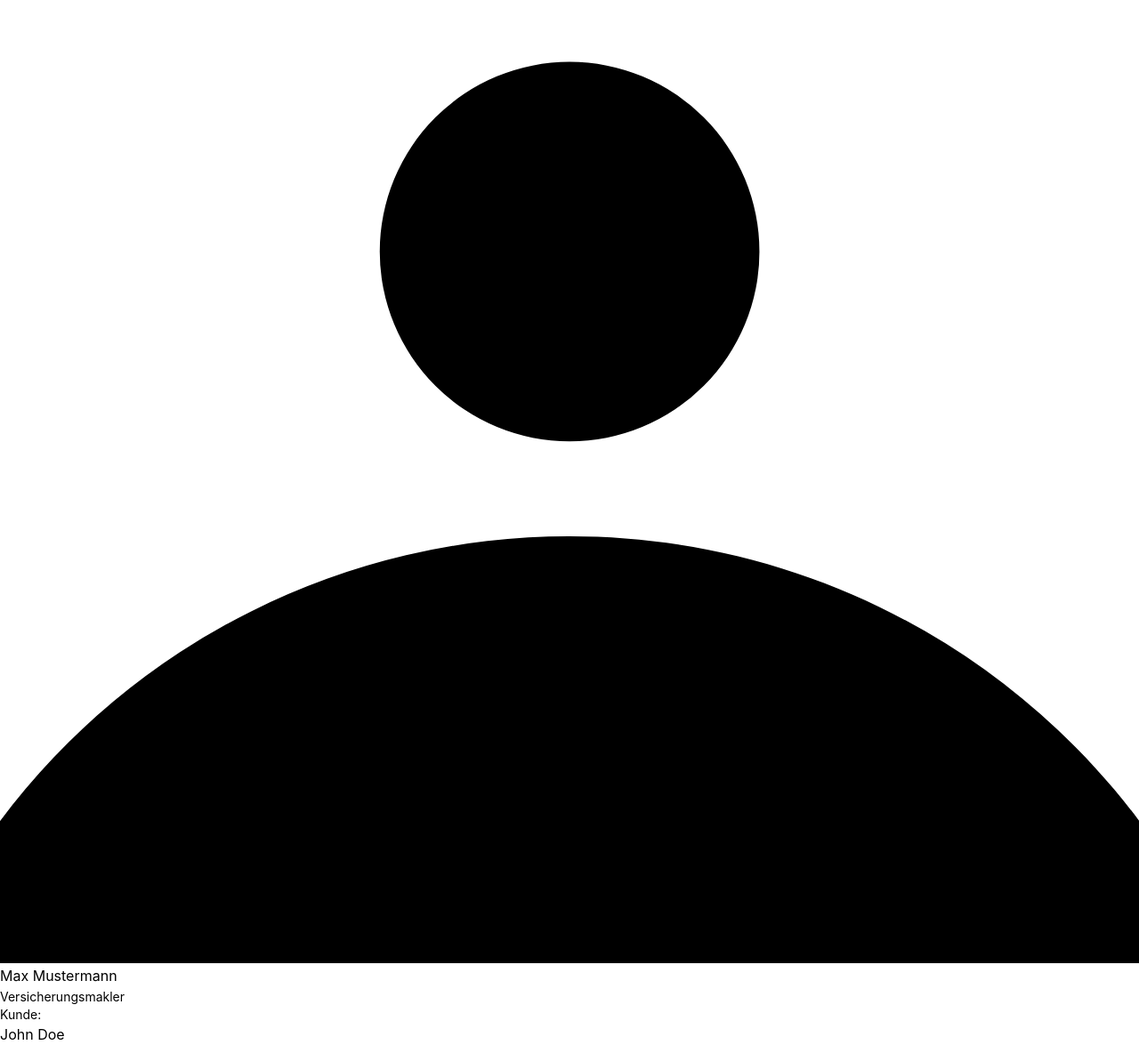
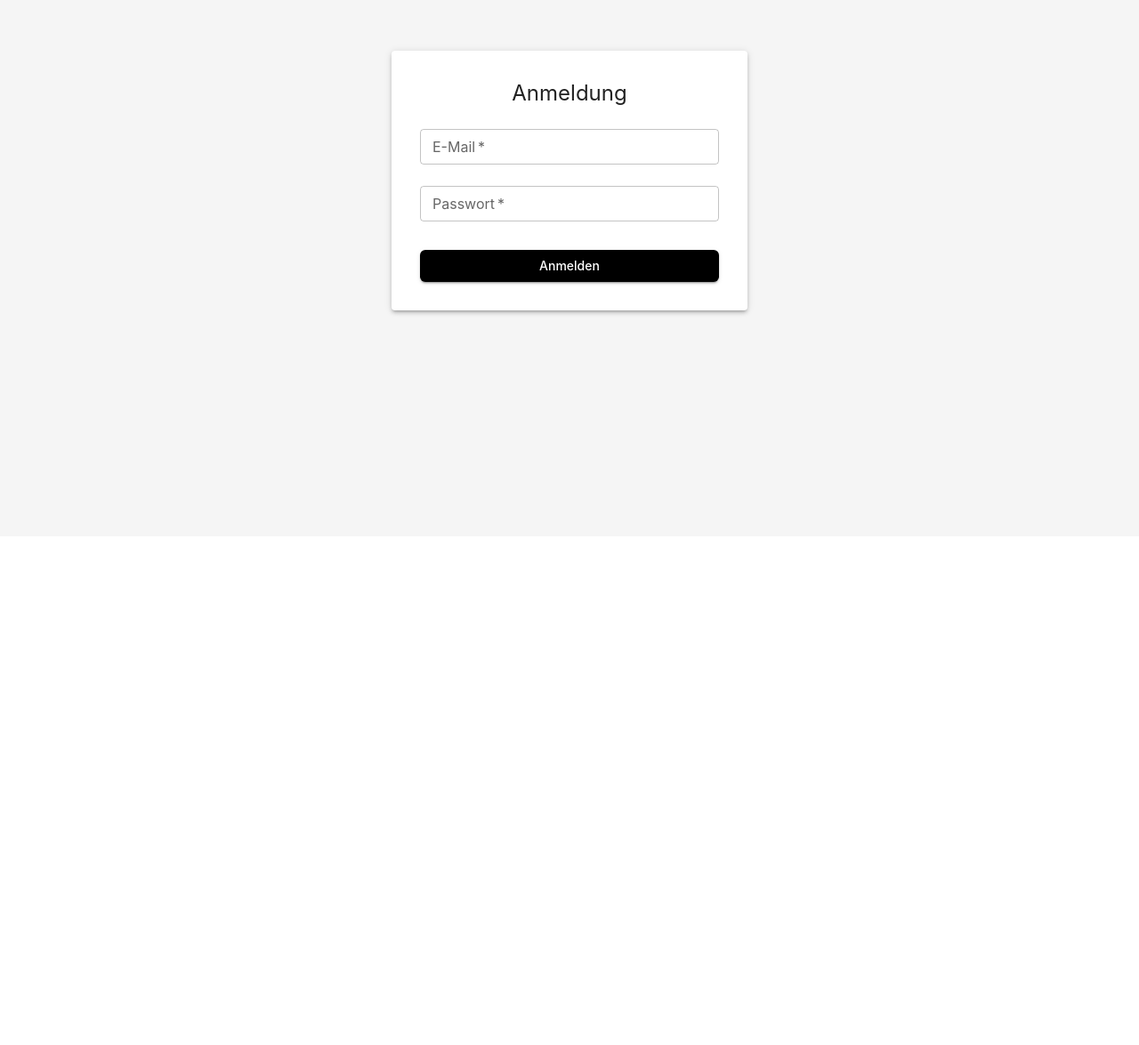
Before and after one commit to Akku-21/team-b-react-fe, a React (Vite) app: page /login in a window 1280 px wide. Shown: the part 197-1372 px from the top of the page at 89% size. After the commit the page ends 800 px from the top, so only its background shows below. Built offline with nearby package versions, Linux system fonts and the light colour scheme.

Commit message:
feat(auth): Füge geschützte Routen und Authentifizierungslogik hinzu

```diff
--- a/package.json
+++ b/package.json
@@ -20,7 +20,8 @@
     "react-dom": "^18.2.0",
     "react-input-mask": "^2.0.4",
     "react-router-dom": "^7.2.0",
-    "uuid": "^11.1.0"
+    "uuid": "^11.1.0",
+    "zustand": "^5.0.3"
   },
   "devDependencies": {
     "@eslint/js": "^9.9.1",
--- a/src/App.tsx
+++ b/src/App.tsx
@@ -5,8 +5,10 @@ import { BrowserRouter, Routes, Route } from "react-router-dom";
 import { theme } from "./theme";
 import CustomerTable from "./components/CustomerTable";
 import CustomerDataPage from "./pages/CustomerDataPage";
+import LoginPage from "./pages/LoginPage";
 import Header from "./components/Header";
 import { SnackbarProvider } from "./contexts/SnackbarContext";
+import ProtectedRoute from "./components/ProtectedRoute";
 
 function App() {
   return (
@@ -14,10 +16,30 @@ function App() {
       <LocalizationProvider dateAdapter={AdapterDayjs}>
         <SnackbarProvider>
           <BrowserRouter>
-            <Header />
             <Routes>
-              <Route path="/" element={<CustomerTable />} />
-              <Route path="/kundedaten/:customerId" element={<CustomerDataPage />} />
+              <Route path="/login" element={<LoginPage />} />
+              <Route
+                path="/"
+                element={
+                  <ProtectedRoute>
+                    <>
+                      <Header />
+                      <CustomerTable />
+                    </>
+                  </ProtectedRoute>
+                }
+              />
+              <Route
+                path="/kundedaten/:customerId"
+                element={
+                  <ProtectedRoute>
+                    <>
+                      <Header />
+                      <CustomerDataPage />
+                    </>
+                  </ProtectedRoute>
+                }
+              />
             </Routes>
           </BrowserRouter>
         </SnackbarProvider>
--- a/src/components/Header.tsx
+++ b/src/components/Header.tsx
@@ -1,5 +1,7 @@
 import React from "react";
-import { Box, Typography } from "@mui/material";
+import { Box, Typography, AppBar, Toolbar, Button } from "@mui/material";
+import { useAuthStore } from '../store/authStore';
+import { useNavigate } from 'react-router-dom';
 
 interface HeaderProps {
   agentName?: string;
@@ -7,43 +9,28 @@ interface HeaderProps {
   customerName?: string;
 }
 
-export default function Header({
-  agentName = "Max Mustermann",
-  agentRole = "Versicherungsmakler",
-  customerName = "John Doe",
-}: HeaderProps) {
+export default function Header() {
+  const { logout, user } = useAuthStore();
+  const navigate = useNavigate();
+
+  const handleLogout = () => {
+    logout();
+    navigate('/login');
+  };
+
   return (
-    <Box className="w-full bg-white border-b border-gray-200">
-      <Box className="max-w-[1400px] mx-auto px-6 py-4 flex justify-between items-center">
-        <Box className="flex items-center gap-3">
-          <div className="w-10 h-10 bg-gray-200 rounded-full overflow-hidden">
-            {/* Placeholder for agent image */}
-            <svg
-              className="w-full h-full text-gray-400"
-              fill="currentColor"
-              viewBox="0 0 24 24"
-            >
-              <path d="M24 20.993V24H0v-2.996A14.977 14.977 0 0112.004 15c4.904 0 9.26 2.354 11.996 5.993zM16.002 8.999a4 4 0 11-8 0 4 4 0 018 0z" />
-            </svg>
-          </div>
-          <Box>
-            <Typography variant="subtitle1" className="font-medium">
-              {agentName}
-            </Typography>
-            <Typography variant="body2" className="text-gray-600">
-              {agentRole}
-            </Typography>
-          </Box>
-        </Box>
-        <Box className="flex items-center gap-2">
-          <Typography variant="body2" className="text-gray-600">
-            Kunde:
-          </Typography>
-          <Typography variant="body1" className="font-medium">
-            {customerName}
-          </Typography>
-        </Box>
-      </Box>
-    </Box>
+    <AppBar position="static" sx={{ bgcolor: 'black', mb: 2 }}>
+      <Toolbar>
+        <Typography variant="h6" component="div" sx={{ flexGrow: 1 }}>
+          Versicherungsportal
+        </Typography>
+        <Typography variant="body1" sx={{ mr: 2 }}>
+          {user?.name}
+        </Typography>
+        <Button color="inherit" onClick={handleLogout}>
+          Abmelden
+        </Button>
+      </Toolbar>
+    </AppBar>
   );
 }
--- /dev/null
+++ b/src/components/ProtectedRoute.tsx
@@ -0,0 +1,17 @@
+import { Navigate, useLocation } from 'react-router-dom';
+import { useAuthStore } from '../store/authStore';
+
+interface ProtectedRouteProps {
+  children: React.ReactNode;
+}
+
+export default function ProtectedRoute({ children }: ProtectedRouteProps) {
+  const isAuthenticated = useAuthStore(state => state.isAuthenticated);
+  const location = useLocation();
+
+  if (!isAuthenticated) {
+    return <Navigate to="/login" state={{ from: location }} replace />;
+  }
+
+  return <>{children}</>;
+}
--- /dev/null
+++ b/src/pages/LoginPage.tsx
@@ -0,0 +1,98 @@
+import React, { useState } from 'react';
+import {
+  Box,
+  TextField,
+  Button,
+  Typography,
+  Paper,
+  CircularProgress
+} from '@mui/material';
+import { useNavigate } from 'react-router-dom';
+import { useAuthStore } from '../store/authStore';
+import { useSnackbar } from '../contexts/SnackbarContext';
+
+export default function LoginPage() {
+  const [email, setEmail] = useState('');
+  const [password, setPassword] = useState('');
+  const [isLoading, setIsLoading] = useState(false);
+  const login = useAuthStore(state => state.login);
+  const navigate = useNavigate();
+  const { showSnackbar } = useSnackbar();
+
+  const handleSubmit = async (e: React.FormEvent) => {
+    e.preventDefault();
+    setIsLoading(true);
+
+    try {
+      await login(email, password);
+      showSnackbar('Erfolgreich eingeloggt', 'success');
+      navigate('/');
+    } catch (error) {
+      showSnackbar('Ungültige Anmeldedaten', 'error');
+    } finally {
+      setIsLoading(false);
+    }
+  };
+
+  return (
+    <Box
+      sx={{
+        height: '100vh',
+        display: 'flex',
+        alignItems: 'center',
+        justifyContent: 'center',
+        bgcolor: '#f5f5f5'
+      }}
+    >
+      <Paper
+        elevation={3}
+        sx={{
+          p: 4,
+          width: '100%',
+          maxWidth: 400,
+        }}
+      >
+        <Typography variant="h5" component="h1" gutterBottom align="center">
+          Anmeldung
+        </Typography>
+        <Box component="form" onSubmit={handleSubmit}>
+          <TextField
+            fullWidth
+            label="E-Mail"
+            value={email}
+            onChange={(e) => setEmail(e.target.value)}
+            margin="normal"
+            type="email"
+            required
+          />
+          <TextField
+            fullWidth
+            label="Passwort"
+            value={password}
+            onChange={(e) => setPassword(e.target.value)}
+            margin="normal"
+            type="password"
+            required
+          />
+          <Button
+            fullWidth
+            type="submit"
+            variant="contained"
+            disabled={isLoading}
+            sx={{
+              mt: 3,
+              bgcolor: "black",
+              "&:hover": { bgcolor: "#333" }
+            }}
+          >
+            {isLoading ? (
+              <CircularProgress size={24} color="inherit" />
+            ) : (
+              'Anmelden'
+            )}
+          </Button>
+        </Box>
+      </Paper>
+    </Box>
+  );
+}
--- /dev/null
+++ b/src/store/authStore.ts
@@ -0,0 +1,71 @@
+import { create } from 'zustand';
+import { persist } from 'zustand/middleware';
+
+interface User {
+  id: string;
+  email: string;
+  name: string;
+}
+
+interface AuthState {
+  user: User | null;
+  token: string | null;
+  isAuthenticated: boolean;
+  login: (email: string, password: string) => Promise<void>;
+  logout: () => void;
+}
+
+// Mock user data
+const MOCK_USERS = [
+  {
+    id: '1',
+    email: 'admin@example.com',
+    password: 'admin123', // In real app, this would be hashed
+    name: 'Admin User'
+  }
+];
+
+export const useAuthStore = create<AuthState>()(
+  persist(
+    (set) => ({
+      user: null,
+      token: null,
+      isAuthenticated: false,
+
+      login: async (email: string, password: string) => {
+        // Simulate API call delay
+        await new Promise(resolve => setTimeout(resolve, 1000));
+
+        const user = MOCK_USERS.find(u => u.email === email && u.password === password);
+
+        if (!user) {
+          throw new Error('Invalid credentials');
+        }
+
+        const token = `mock-jwt-token-${Math.random()}`;
+
+        set({
+          user: { id: user.id, email: user.email, name: user.name },
+          token,
+          isAuthenticated: true
+        });
+      },
+
+      logout: () => {
+        set({
+          user: null,
+          token: null,
+          isAuthenticated: false
+        });
+      }
+    }),
+    {
+      name: 'auth-storage',
+      partialize: (state) => ({
+        user: state.user,
+        token: state.token,
+        isAuthenticated: state.isAuthenticated
+      })
+    }
+  )
+);
```
Also changed, not shown: textureAtlas.png (added), 1 other file (tests, documents, lock files or other folders).
